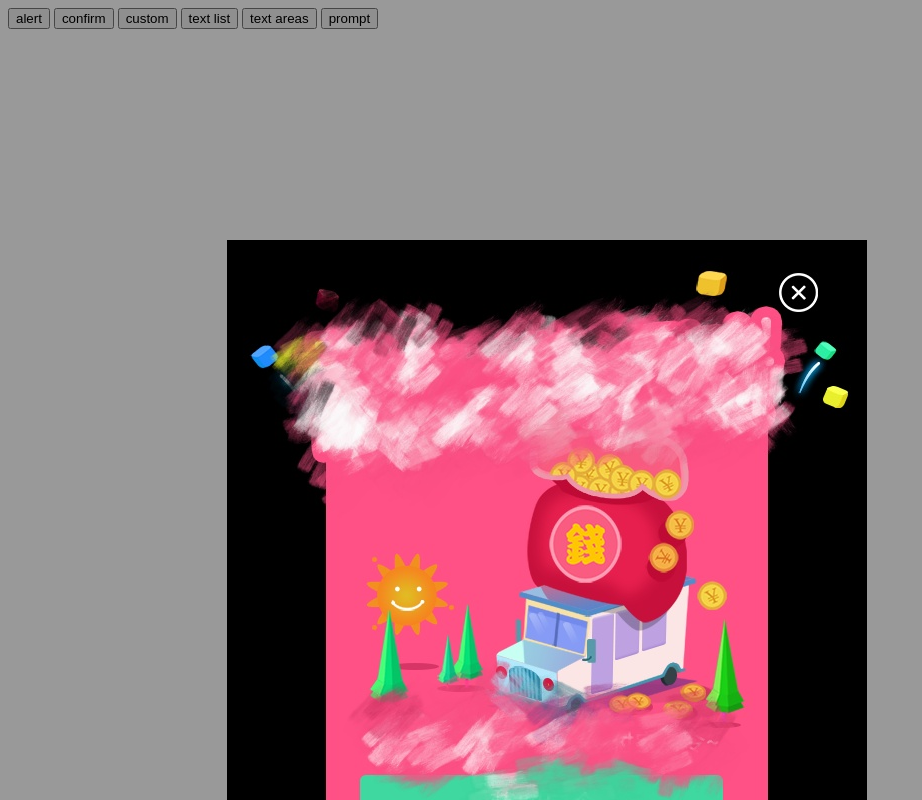
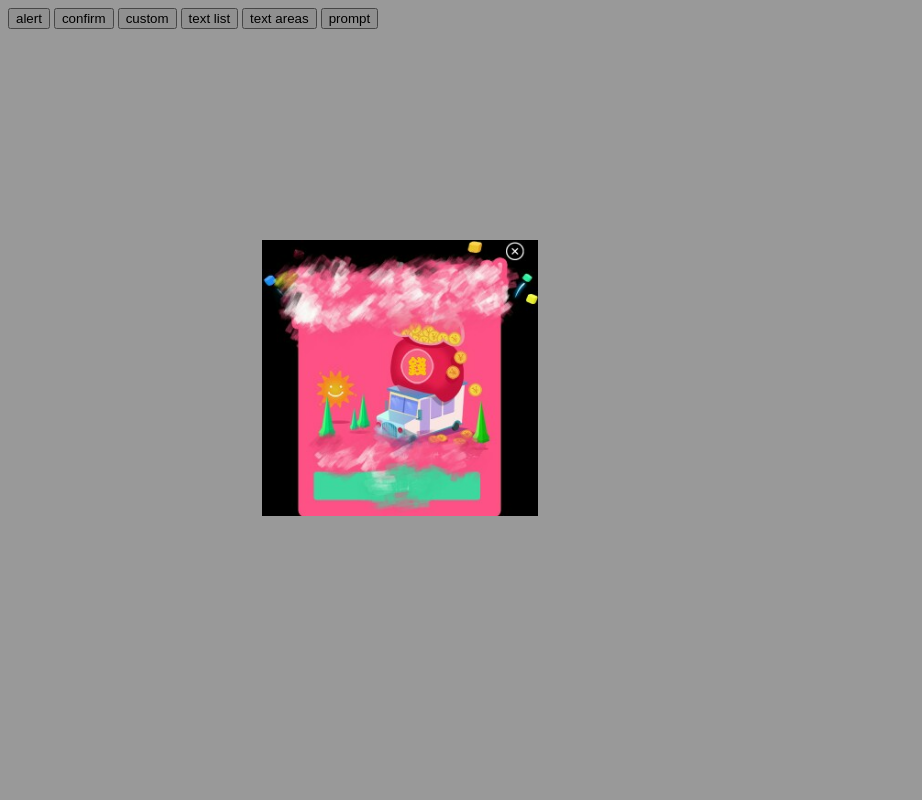
Before and after one commit to Joe0217/tooltip, a plain HTML site: page tooltip/tooltipReview.html in a window 1280 px wide. Both pictures are taken after a click on the button "custom". Shown: the whole page, without its empty margins (0-922 px from the left). Drawn offline with nearby package versions, Linux system fonts and the light colour scheme.

Commit message:
update tooltip style, custom image and delete jquery

```diff
--- a/tooltip/tooltip-1.1.css
+++ b/tooltip/tooltip-1.1.css
@@ -9,7 +9,7 @@ input,textarea{resize:none;outline: none;}
 @-o-keyframes tooltipOpacityAnimation{from {opacity: 0;}to {opacity: 1;}}
 #tooltipModel{width: 100%;height: 100%;position: fixed;z-index: 99999999;top: 0;left: 0;-webkit-animation:tooltipOpacityAnimation 0.1s;-o-animation:tooltipOpacityAnimation 0.1s;animation: tooltipOpacityAnimation 0.1s;-webkit-transition: ease 0.2s;-moz-transition: ease 0.2s;-ms-transition: ease 0.2s;-o-transition: ease 0.2s;transition: ease 0.2s;}
 #tooltipCoating{width: 100%;height: 100%;position: absolute;-webkit-background: rgba(0, 0, 0, 0.40);-moz-background: rgba(0, 0, 0, 0.40);background: rgba(0, 0, 0, 0.40);}
-#tooltipContent{width: 75%;background: #ffffff;position: absolute;z-index: 1;top: 30%;left: 12.5%;overflow: hidden;-webkit-border-radius: 10px;-moz-border-radius: 10px;border-radius: 10px;float: left;}
+#tooltipContent{width: 75%;max-width: 320px;background: #ffffff;position: absolute;z-index: 1;top: 30%;left: 12.5%;overflow: hidden;-webkit-border-radius: 10px;-moz-border-radius: 10px;border-radius: 10px;float: left;}
 .tooltipTitle{margin: 0 0 11px 0;width: 100%;height: 44px;line-height: 44px;top: 0;color: #1c1c1c;font-size: 16px;text-align: center;font-weight: normal;overflow: hidden;float: left;}
 #tooltipText{width: 90%;min-height: 30px;margin: 16px 5%;text-align: center;color: #282828;font-size: 13px;line-height: 20px;font-weight: normal;float: left;}
 #tooltipButtonBar{width: 100%;height: 27.5%;border-top: 1px solid #e4e4e4;float: left;position: relative;}
@@ -20,7 +20,7 @@ input,textarea{resize:none;outline: none;}
 /*custom style*/
 .tooltipCustomCon{width: 86%;position: absolute;z-index: 1;top: 20%;left: 7%;}
 .tooltipCustomCon .tooltipCustomImg{max-width: 100%;}
-.tooltipRightCloseButton{width: 50px;height: 50px;position: absolute;top: -25px;right: -25px;z-index: 999;}
+.tooltipRightCloseButton{width: 20%;height: 20%;position: absolute;top: -10%;right: -10%;z-index: 999;}
 /*list text style*/
 #tooltipTextList li{width: 100%;text-align: center;padding: 11px 0;border-bottom: 1px solid #e4e4e4;}
 #tooltipTextList li:last-child{border: none;}
@@ -31,3 +31,4 @@ input,textarea{resize:none;outline: none;}
 /*prompt style*/
 #tooltipPromptBox{width: 100%;position: fixed;bottom: 30%;left: 0;z-index: 99999;opacity: 1;text-align: center;-webkit-transition: ease 0.35s;-moz-transition: ease 0.35s;-ms-transition: ease 0.35s;-o-transition: ease 0.35s;transition: ease 0.35s;}
 .tooltipPrompt{width: auto;max-width: 82%;float: left;padding: 1.5% 4%;font-size: 13px;color: #ffffff;-webkit-border-radius: 3px;-moz-border-radius: 3px;border-radius: 3px;background: rgba(0,0,0,0.85);margin: 0 auto;position: absolute;}
+@media screen and (min-width: 800px) {#tooltipButtonBar li:hover{background: #3391e8;color: #FFFFFF;}#tooltipTextList li:hover{background: #3391e8;color: #FFFFFF;}}
--- a/tooltip/tooltip-1.1.js
+++ b/tooltip/tooltip-1.1.js
@@ -105,6 +105,9 @@ function showTooltip(tooltipCon,callback){
     $('*').blur();
     var tooltipModel = '<div id="tooltipModel" class="tooltipTransition tooltipOpacityAnimation"><div id="tooltipCoating"></div><div id="tooltipContent">'+tooltipCon+'</div></div>';
     $('body').append(tooltipModel);
+    if(screen.width >= 500){
+        $('#tooltipContent').css('left',''+(screen.width-320)/2+'px');
+    }
     bindFunction(callback);
 }
 
--- a/tooltip/tooltipReview.html
+++ b/tooltip/tooltipReview.html
@@ -15,7 +15,7 @@
 <input id="textAreas" type="button" value="text areas">
 <input id="prompt" type="button" value="prompt">
 
-<script src="jquery-2.1.1.min.js"></script>
+<script src="http://code.jquery.com/jquery-2.1.4.min.js"></script>
 <script src="tooltip-1.1.js"></script>
 <script>
 //    如果没有callback,可以不传
@@ -26,7 +26,7 @@
         tooltip.showConfirm('this is a confirm','confirm','cancel',tooltipCallback);
     });
     $('#custom').bind('click',function(){
-        tooltip.showCustom('2.pic.jpg',tooltipCallback);
+        tooltip.showCustom('tooltip-custom.jpg',tooltipCallback);
     });
     $('#textList').bind('click',function(){
         var arr = {'aaa':'aaa','bbb':'bbb','ccc':'ccc'};
```
Also changed, not shown: tooltip/tooltip-custom.jpg (added).
